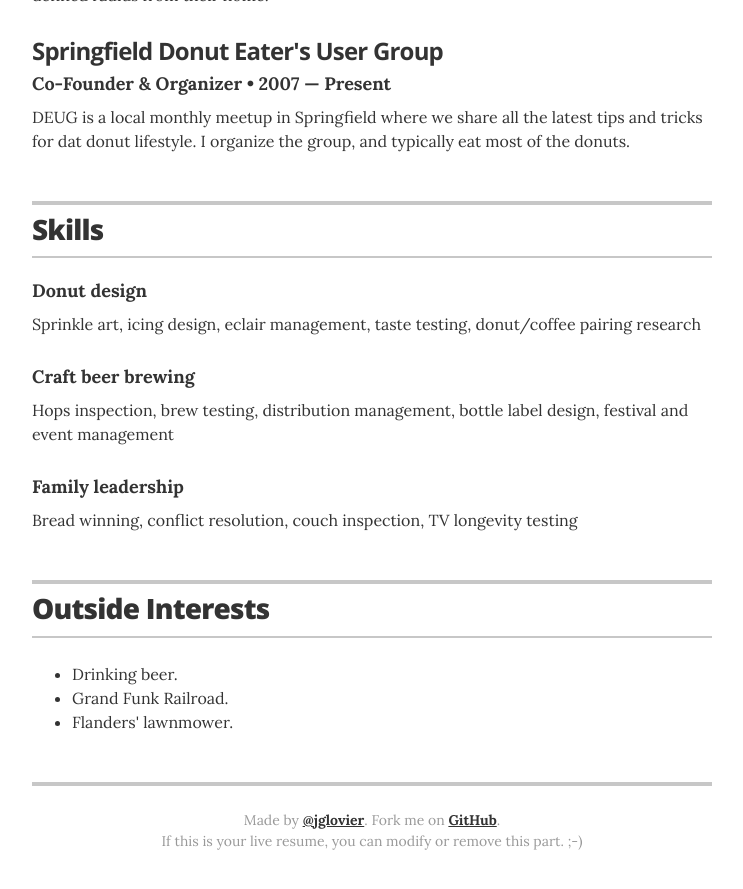
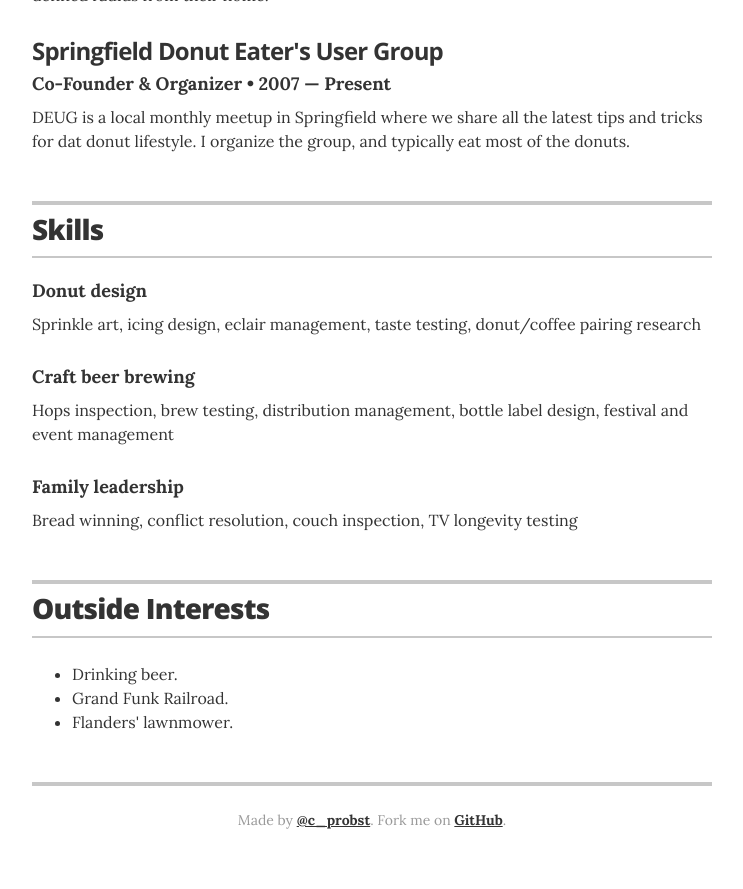
Before and after one commit to lostops/lostops.github.io, a Jekyll site: the page built from index.html, in a window 1280 px wide and 900 px high, scrolled down 2076 px. Shown: the top 889 px of the window, without its empty margins (268-1011 px from the left). Built offline with Jekyll 4.4.1, drawn with Linux system fonts in a browser that asks for light colours.

Commit message:
Update resume.html

```diff
--- a/_layouts/resume.html
+++ b/_layouts/resume.html
@@ -230,8 +230,7 @@
       {% endif %}
 
       <footer class="page-footer">
-        <p class="footer-line">Made by <a href="http://twitter.com/jglovier">@jglovier</a>. Fork me on <a href="https://github.com/jglovier/resume-template">GitHub</a>.</p>
-        <p class="footer-line">If this is your live resume, you can modify or remove this part. ;-)</p>
+        <p class="footer-line">Made by <a href="http://twitter.com/c_probst">@c_probst</a>. Fork me on <a href="https://github.com/jglovier/resume-template">GitHub</a>.</p>
       </footer>
 
     </div>
```
